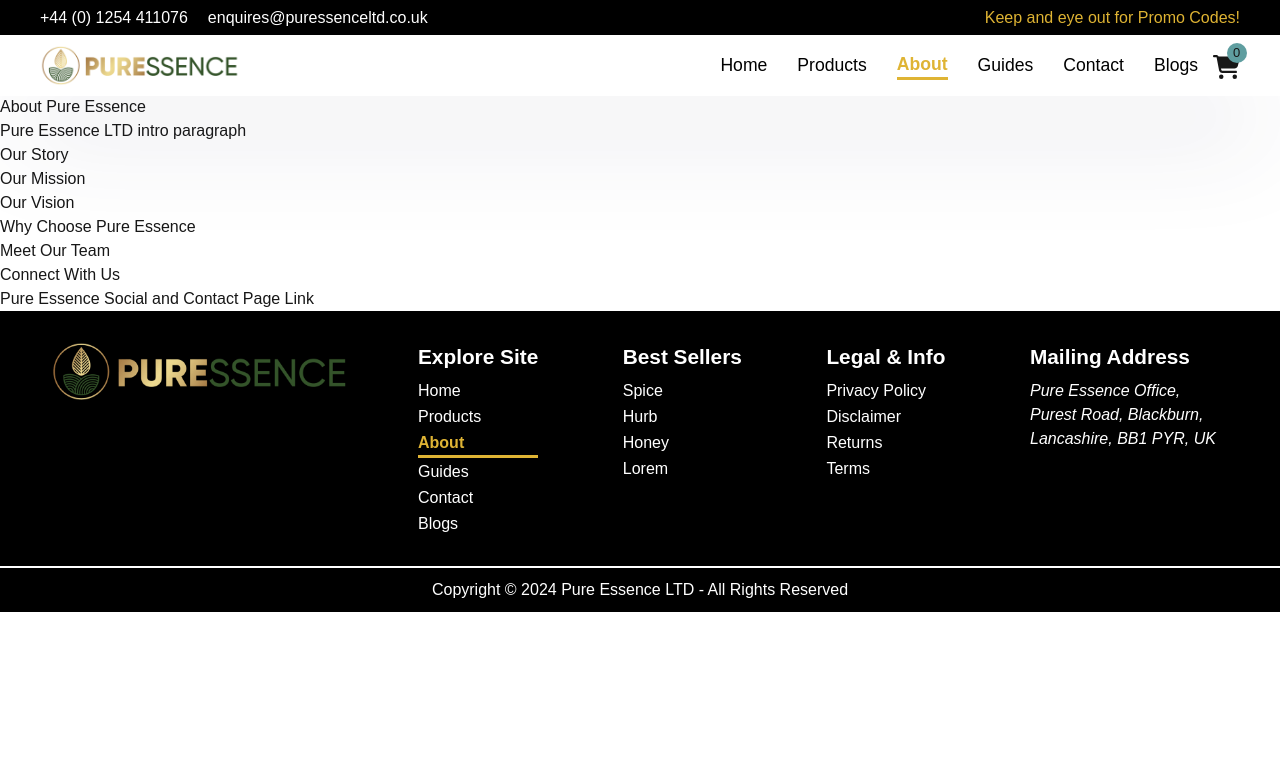
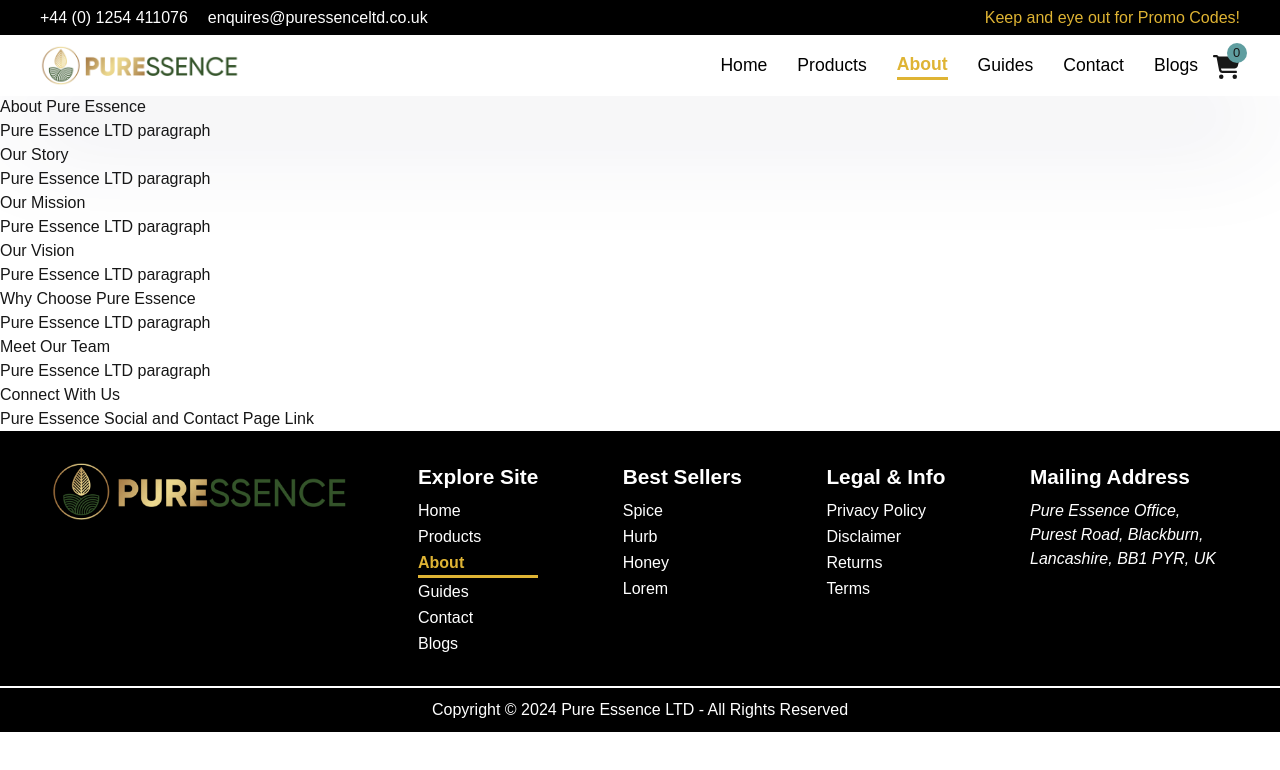
Before and after one commit to aliahmad884/pureessence, a Next.js app: page /about in a window 1280 px wide. Shown: the top 770 px of the page. Built offline with nearby package versions, Linux system fonts and the light colour scheme.

Commit message:
test about p

```diff
--- a/app/about/page.jsx
+++ b/app/about/page.jsx
@@ -2,16 +2,25 @@
     return(
         <>
         <h1>About Pure Essence</h1>
-        <p>Pure Essence LTD intro paragraph</p>
+        <p>Pure Essence LTD  paragraph</p>
+
         <h2>Our Story</h2>
+        <p>Pure Essence LTD  paragraph</p>
 
         <h2>Our Mission</h2>
+        <p>Pure Essence LTD  paragraph</p>
 
         <h2>Our Vision</h2>
+        <p>Pure Essence LTD  paragraph</p>
+
 
         <h2>Why Choose Pure Essence</h2>
+        <p>Pure Essence LTD  paragraph</p>
+
 
         <h2>Meet Our Team</h2>
+        <p>Pure Essence LTD  paragraph</p>
+
 
         <h2>Connect With Us</h2>
         <p>Pure Essence Social and Contact Page Link</p>
```
